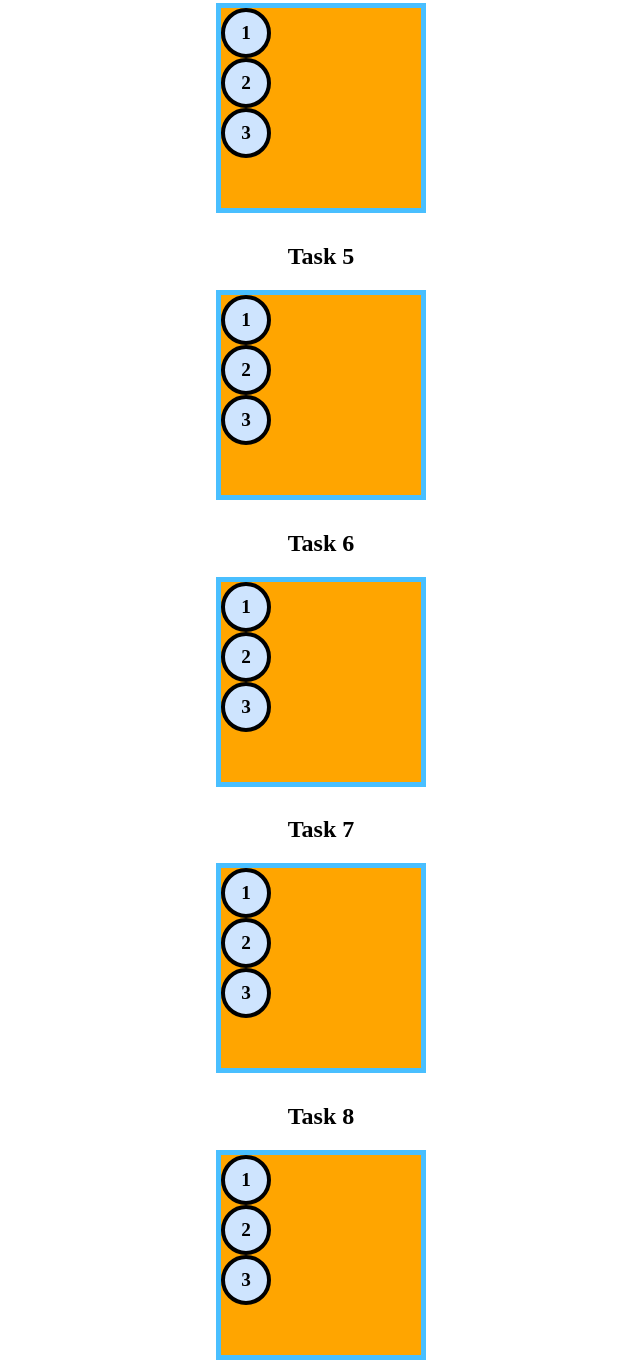
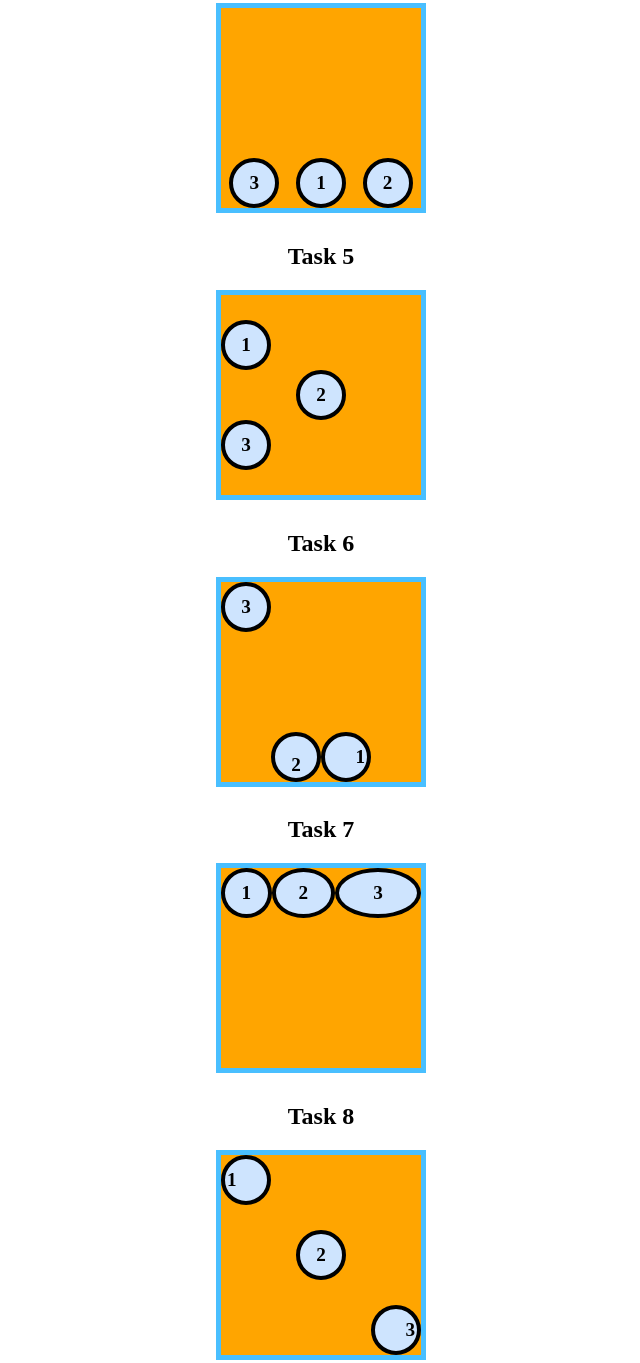
Before and after one commit to bloominstituteoftechnology/module-project-html-and-css-iii-AnoraMadina, a plain HTML site: page index.html in a window 1280 px wide. Shown: the part 1230-2593 px from the top of the page, without its empty margins (319-959 px from the left). Drawn offline with Linux system fonts and the light colour scheme.

Commit message:
All done with both CSSII & CSSIII projects

```diff
--- a/index.html
+++ b/index.html
@@ -56,21 +56,115 @@
     */
 
     /* 👉 Task 1 - [HINT] only the flex container needs to be manipulated */
+    #flexContainer1{
+      display: flex;
+      justify-content: space-evenly;
+      align-items: flex-start;
+      flex-direction: row;
+    }
 
     /* 👉 Task 2 - [HINT] the flex container needs to change direction */
+    #flexContainer2{
+      display: flex;
+      flex-direction: column;
+      justify-content: space-between;
+      align-items: center;
+    }
 
     /* 👉 Task 3 - [HINT] the flex direction can be reversed */
+    #flexContainer3{
+      display: flex;
+      flex-direction: column;
+      align-items: flex-end;
+    }
 
     /* 👉 Task 4 - [HINT] the flex items need a new order */
+    #flexContainer4{
+      display: flex;
+      flex-direction: row;
+      justify-content: space-around;
+      align-items: flex-end;
+    }
+    #flexContainer4 .flexItem:nth-child(1){
+      order: 2
+    }
+    #flexContainer4 .flexItem:nth-child(2){
+      order: 3
+    }
+    #flexContainer4 .flexItem:nth-child(3){
+      order: 1
+    }
 
     /* 👉 Task 5 - [HINT] research align-self */
+    #flexContainer5{
+      display: flex;
+      flex-direction: column;
+      justify-content: center;
+
+    }
+    #flexContainer5 .flexItem:nth-child(2){
+      align-self: center;
+    }
 
     /* 👉 Task 6 - [HINT] flex items can be flex containers */
+    #flexContainer6{
+      display: flex;
+      flex-direction: row;
+    }
+
+    #flexContainer6 .flexItem:nth-child(1){
+      align-items: flex-end;
+      align-self: flex-end;
+      flex-direction: column;
+      order: 3;
+    }
+    #flexContainer6 .flexItem:nth-child(2){
+      align-self: flex-end;
+      justify-content: flex-end;
+      flex-direction: column;
+      order: 1;
+    }
+
+    #flexContainer6 .flexItem:nth-child(3){
+      align-self: flex-start;
+      flex-direction: column;
+    }
+
 
     /* 👉 Task 7 - [HINT] research flex-grow */
+    #flexContainer7{
+      display: flex;
+      flex-direction: row;
+    }
+    #flexContainer7 .flexItem:nth-child(3){
+      flex-grow: 12
+    }
+    #flexContainer7 .flexItem:nth-child(2){
+     flex-grow: 4.5
+    }
+    #flexContainer7 .flexItem:nth-child(1){
+       flex-grow: .2
+    }
+
 
     /* 👉 Task 8 - [HINT] you got this! */
+    #flexContainer8{
+      display: flex;
+      flex-direction: row;
+      justify-content: space-between;
+    }
+    #flexContainer8 .flexItem:nth-child(1){
+      align-self: flex-start;
+      justify-content: flex-start;
 
+    }
+    #flexContainer8 .flexItem:nth-child(2){
+      align-self: center;
+    }
+    #flexContainer8 .flexItem:nth-child(3){
+      align-self: flex-end;
+      justify-content: flex-end;
+    }
 
     /*
     👉 Part 2 of 2 👈
```
